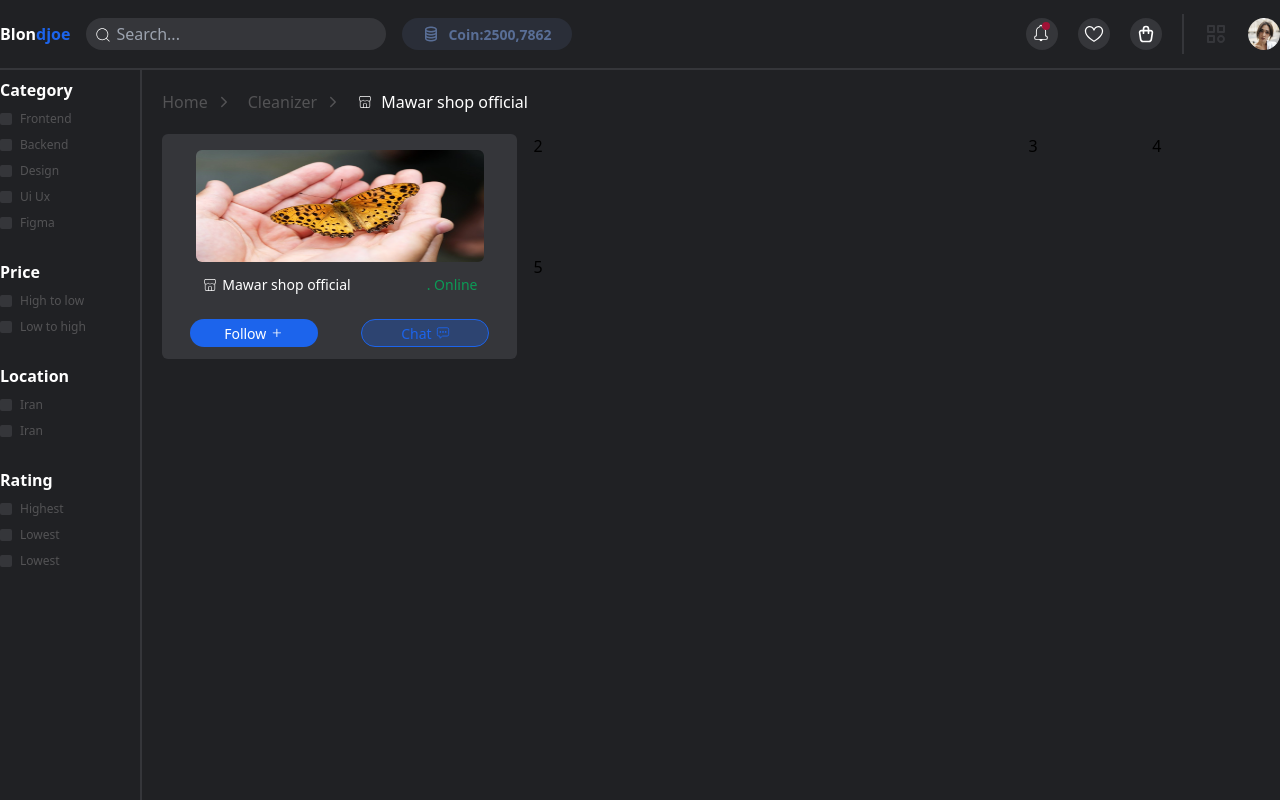
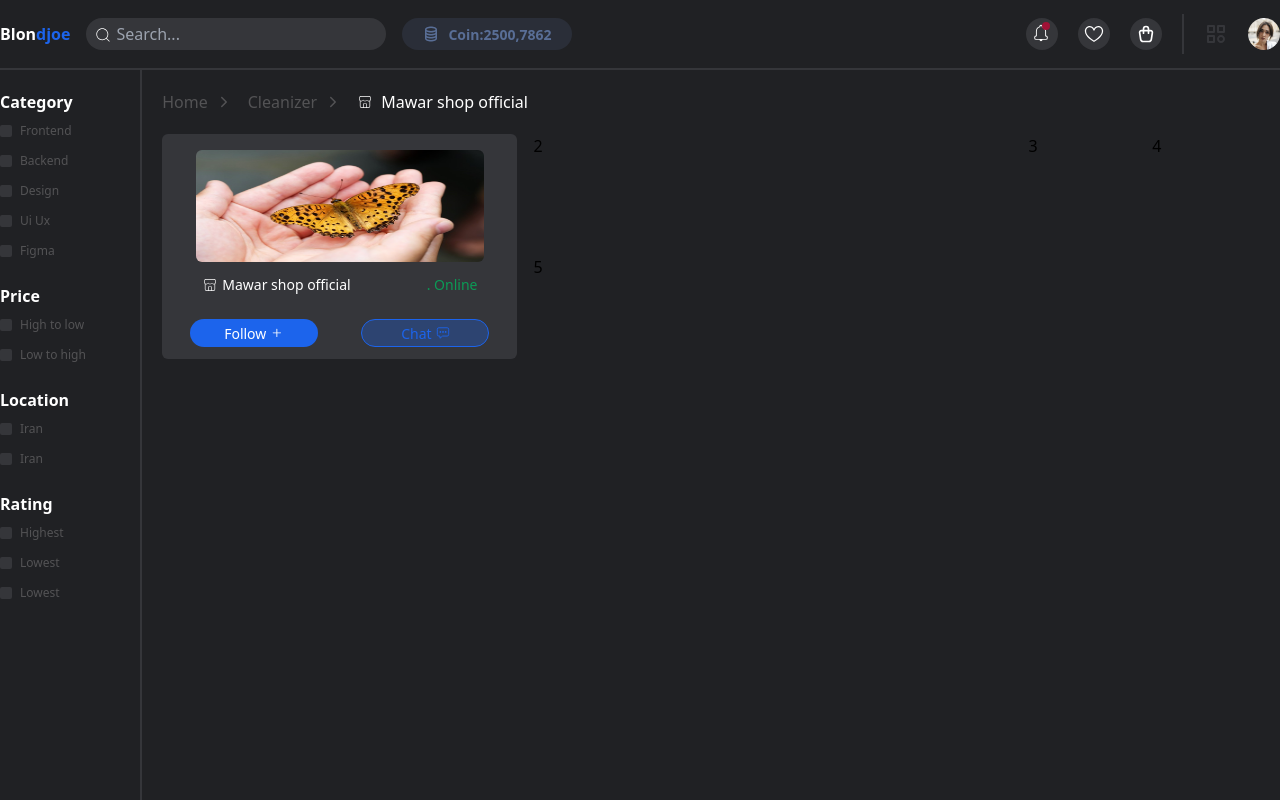
Before and after one commit to suriya-work/e-commerce-dashboard, a React (Vite) app: page / in a window 1280 px wide. Built offline with nearby package versions, Linux system fonts and the light colour scheme.

Commit message:
added style Aside

```diff
--- a/src/components/aside/Aside.jsx
+++ b/src/components/aside/Aside.jsx
@@ -22,14 +22,14 @@ const CategoryList = [
 
 const Aside = () => {
   return (
-    <div className=" border-mainfg border-r-2 h-full  w-full">
-      <div className="flex flex-col gap-5">
+    <div className=" md:border-mainfg md:border-r-2 h-full w-full pt-3">
+      <div className="flex flex-col gap-4">
         {CategoryList.map((category) => (
           <div key={category.title}>
             <h2 className="text-lg font-semibold text-white py-2">
               {category.title}
             </h2>
-            <div className="flex flex-col gap-2">
+            <div className="flex flex-col gap-3">
               {category.List.map((item, index) => (
                 <CheckBoxItem key={index} item={item} />
               ))}
@@ -37,77 +37,6 @@ const Aside = () => {
           </div>
         ))}
       </div>
-      {/* <p className="text-2xl font-semibold text-white py-2">Category</p>
-        <form className="flex flex-col gap-2">
-          {CategoryList.map((item) => (
-            <div
-              key={item.title}
-              className="flex items-center justify-between text-base-50"
-            >
-              <label className="flex items-center gap-2  font-medium ">
-                <input
-                  type="checkbox"
-                  className="h-4 w-4 appearance-none rounded-md bg-mainfg text-primary focus:outline-none focus:ring-0 focus:ring-transparent focus:ring-offset-0 "
-                />
-                {item.title}
-              </label>
-            </div>
-          ))}
-        </form> */}
-      {/* Price */}
-      {/* <p className="text-2xl font-semibold text-white py-2">Price</p>
-        <form className="flex flex-col gap-2">
-          {Price.map((item) => (
-            <div
-              key={item.title}
-              className="flex items-center justify-between text-base-50"
-            >
-              <label className="flex items-center gap-2  font-medium ">
-                <input
-                  type="checkbox"
-                  className="h-4 w-4 appearance-none rounded-md bg-mainfg text-primary focus:outline-none focus:ring-0 focus:ring-transparent focus:ring-offset-0 "
-                />
-                {item.title}
-              </label>
-            </div>
-          ))}
-        </form> */}
-      {/* Location */}
-      {/* <p className="text-2xl font-semibold text-white py-2">Location</p>
-        <form className="flex flex-col gap-2">
-          {Location.map((item) => (
-            <div
-              key={item.title}
-              className="flex items-center justify-between text-base-50"
-            >
-              <label className="flex items-center gap-2  font-medium ">
-                <input
-                  type="checkbox"
-                  className="h-4 w-4 appearance-none rounded-md bg-mainfg text-primary focus:outline-none focus:ring-0 focus:ring-transparent focus:ring-offset-0 "
-                />
-                {item.title}
-              </label>
-            </div>
-          ))}
-        </form> */}
-      {/* Rating */}
-      {/* <p className="text-2xl font-semibold text-white py-2">Rating</p>
-        <form className="flex flex-col gap-2">
-          {Rating.map((item) => (
-            <div
-              key={item.title}
-              className="flex items-center justify-between text-base-50"
-            >
-              <label className="flex items-center gap-2  font-medium ">
-                <input
-                  type="checkbox"
-                  className="h-4 w-4 appearance-none rounded-md bg-mainfg text-primary focus:outline-none focus:ring-0 focus:ring-transparent focus:ring-offset-0 "
-                />
-                {item.title}
-              </label>
-            </div>
-          ))}
-        </form> */}
     </div>
   );
 };
```
